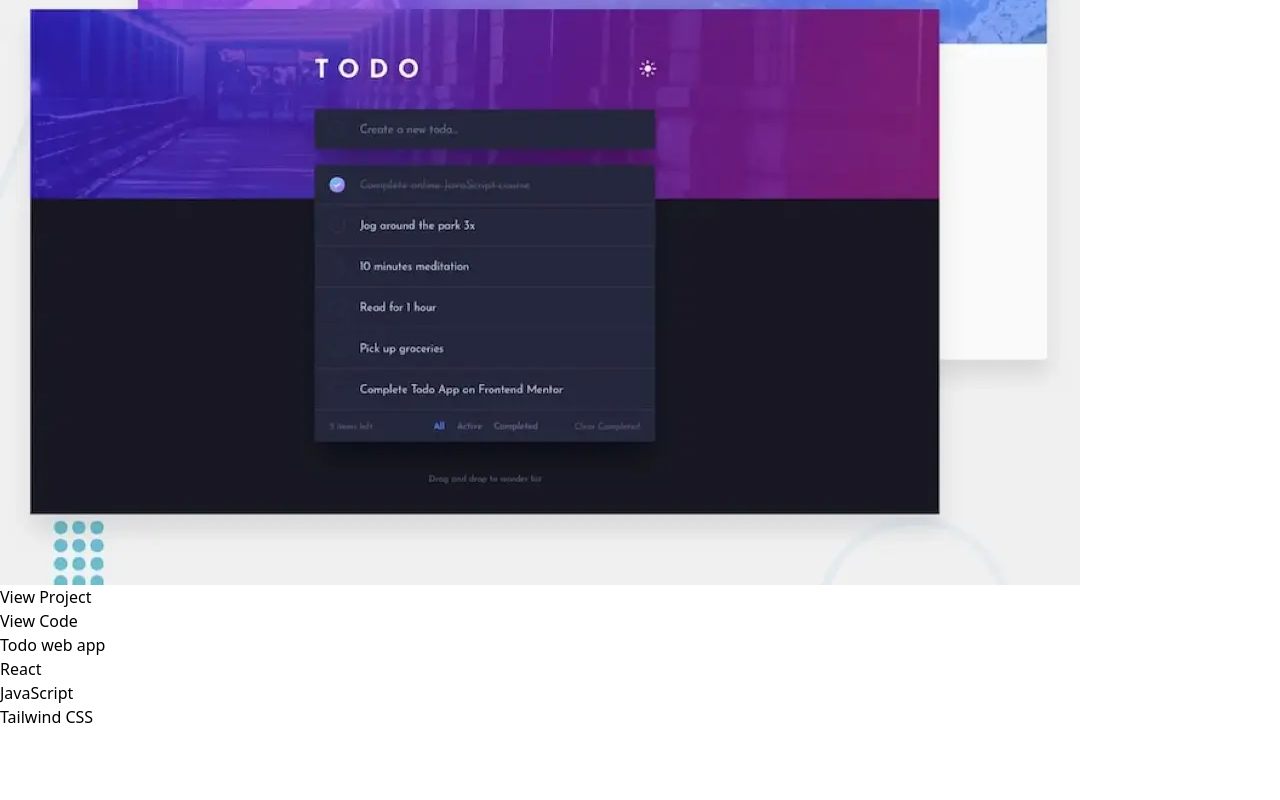
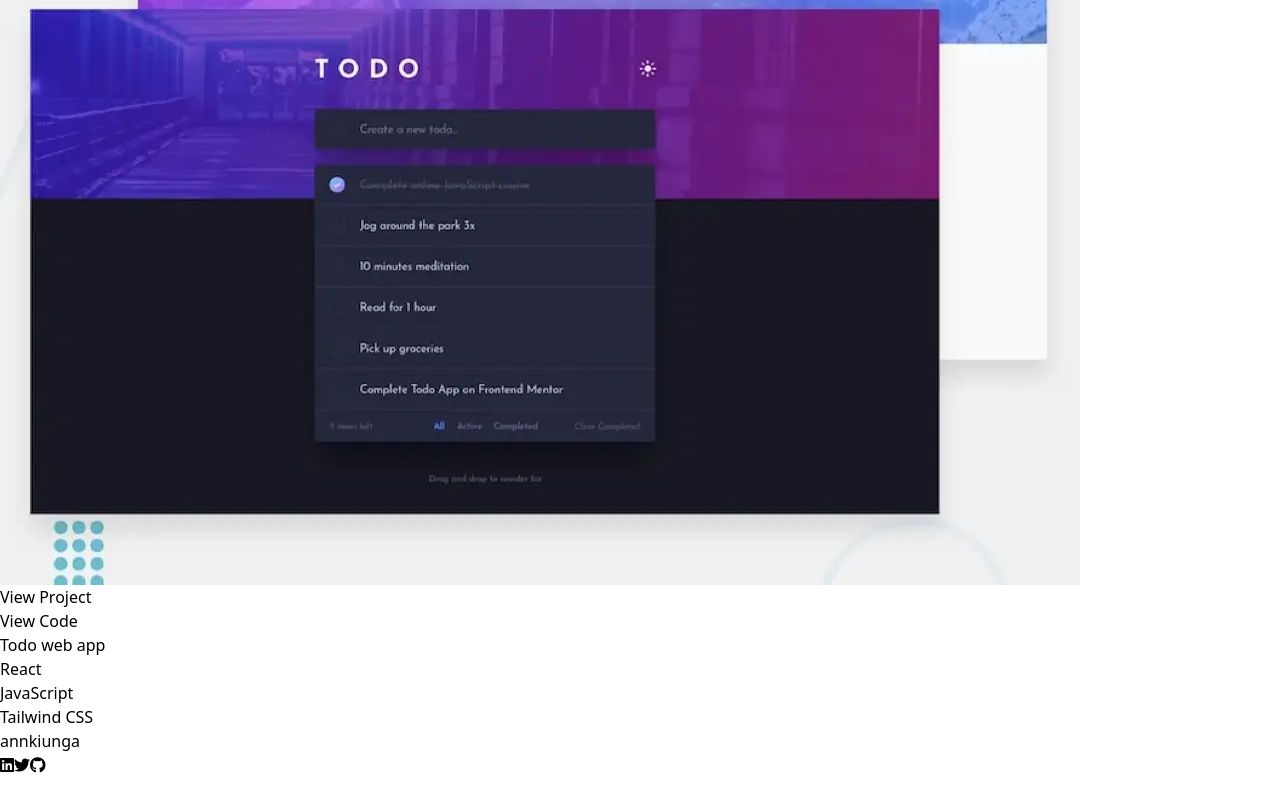
Before and after one commit to Kiunga1/Codsoft-internship, a React (Vite) app in the folder my-portfolio/: page / in a window 1280 px wide. Shown: the part 1944-2744 px from the top of the page. Before the commit the page ends 2673 px from the top, so only its background shows below. Built offline with nearby package versions, Linux system fonts and the light colour scheme.

Commit message:
Add footer section

```diff
--- a/my-portfolio/src/App.jsx
+++ b/my-portfolio/src/App.jsx
@@ -4,6 +4,7 @@ import Header from './components/Header'
 import HeroSection from './components/HeroSection'
 import SkillsSection from './components/SkillsSection';
 import ProjectsSection from './components/ProjectsSection';
+import Footer from './components/Footer';
 
 const App = () => {
   return (
@@ -15,6 +16,7 @@ const App = () => {
       </div>
       <SkillsSection/>
       <ProjectsSection/>
+      <Footer/>
 
     </div>
   )
--- /dev/null
+++ b/my-portfolio/src/components/Footer.jsx
@@ -0,0 +1,19 @@
+import FrontendMentorIcon from '../../public/assets/icon-frontend-mentor.svg';
+
+const Footer = () => {
+  return (
+    <footer className="bg-gray-800 text-white py-4">
+      <div className="container mx-auto px-4 flex justify-between items-center flex-col gap-3 md:flex-row">
+        <h1 className="text-2xl font-bold">annkiunga</h1>
+        <div className='flex'>
+          <a href="https://www.linkedin.com/in/ann-mukami/" className="text-gray-400 hover:text-blue-400 mr-4"><i className="fab fa-linkedin"></i></a>
+          <a href="https://twitter.com/AnnKiungaa" className="text-gray-400 hover:text-blue-400 mr-4"><i className="fab fa-twitter"></i></a>
+          <a href="https://github.com/Kiunga1" className="text-gray-400 hover:text-blue-400 mr-4"><i className="fab fa-github"></i></a>
+          <a href="https://www.frontendmentor.io/profile/Kiunga1"><img src={FrontendMentorIcon} alt="FrontendMentor-icon" className="h-6 w-6 hover:text-red" /></a>
+        </div>
+      </div>
+    </footer>
+  )
+}
+
+export default Footer
--- a/my-portfolio/src/components/HeroSection.jsx
+++ b/my-portfolio/src/components/HeroSection.jsx
@@ -1,3 +1,4 @@
+/* eslint-disable react/no-unescaped-entities */
 
 import HeroImage from '../../public/assets/hero-img.jpeg'
 
```
